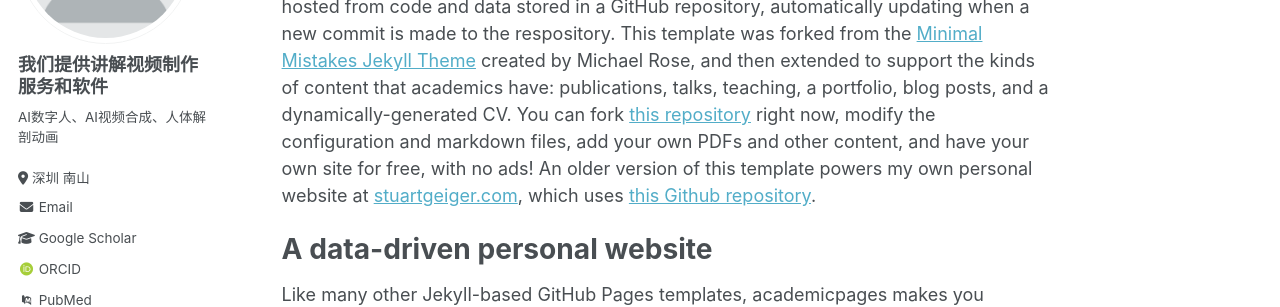
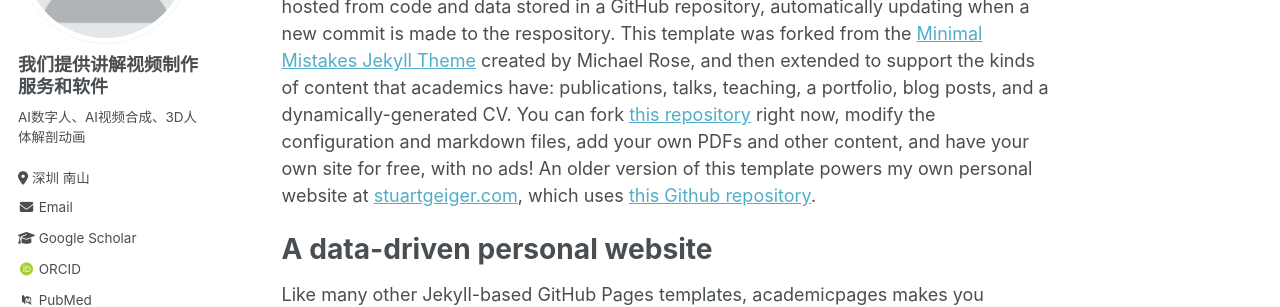
Before and after one commit to bloomv/bloomv, a Jekyll site: the page built from _pages/about.md, in a window 1280 px wide. Shown: the part 249-556 px from the top of the page. Built offline with Jekyll 4.4.1, drawn with Linux system fonts in a browser that asks for light colours; some web fonts are replaced.

```diff
--- a/_config.yml
+++ b/_config.yml
@@ -24,7 +24,7 @@ author:
   avatar           : "profile.png"
   name             : "我们提供讲解视频制作服务和软件"
   pronouns         : # example: "she/her"
-  bio              : "AI数字人、AI视频合成、人体解剖动画"
+  bio              : "AI数字人、AI视频合成、3D人体解剖动画"
   location         : "深圳 南山"
   employer         : # "Red Brick University"
   uri              : # URL
```
